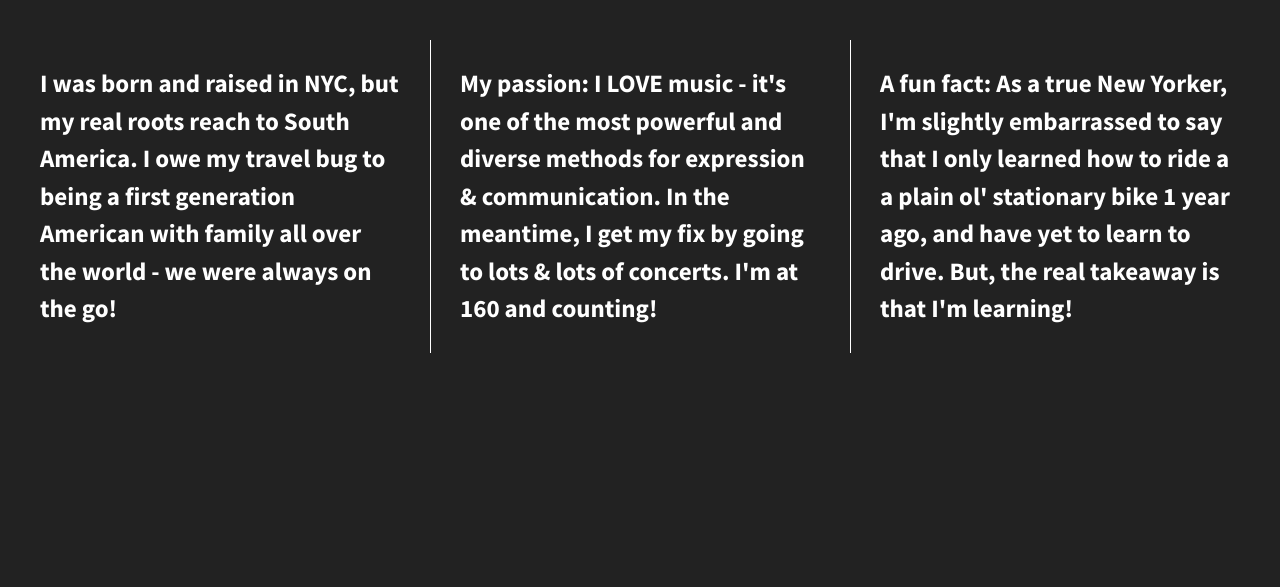
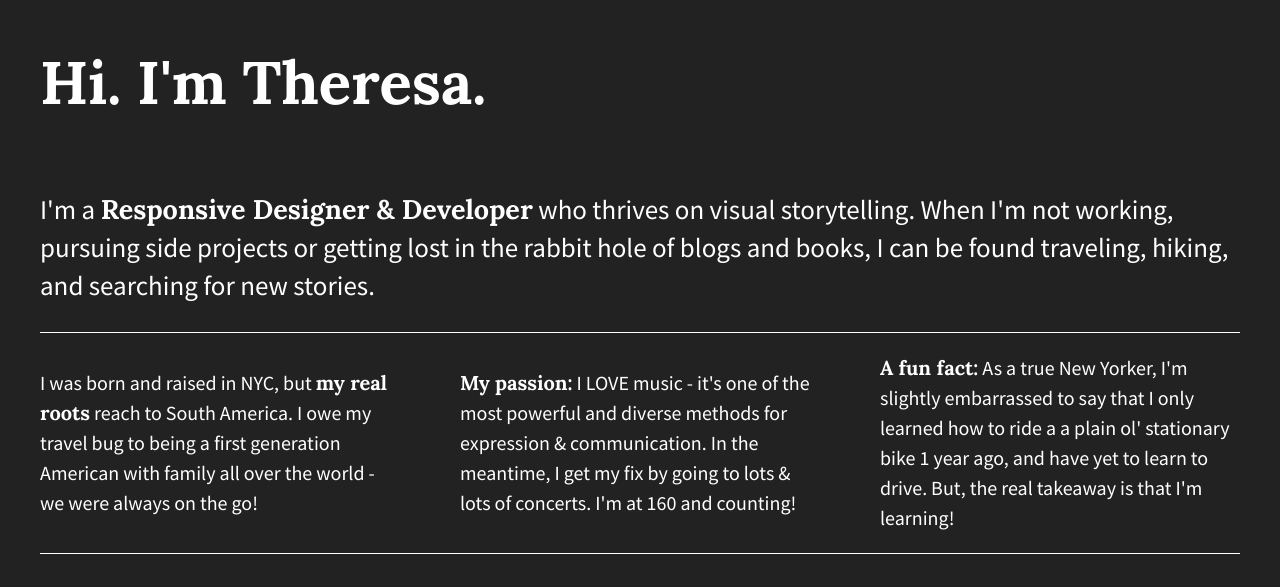
Before and after one commit to twie44/divs-flexbox-starter, a plain HTML site: page index.html in a window 1280 px wide. Drawn offline with nearby package versions, Linux system fonts and the light colour scheme.

Commit message:
added header, main section and footer

```diff
--- a/css/main.css
+++ b/css/main.css
@@ -97,50 +97,84 @@ textarea {
 
 
 html {
-  background-color: #fff;
+  background-color: #222;
   height: 100%;
   width: 100%;
 }
 
 body {
   font-family: 'Source Sans Pro', sans-serif;
-  padding: 2em;
+  padding: 0em 2em;
   font-size: 1.25em;
-  height: 100%;
-  background-color: #222222;
-  font-weight: 700;
+  color: #fff;
+  display: flex;
+  justify-content: center;
+
 }
 
-.wrapper {
-  /*add display:flex and set justify-content to space-between*/
-  background-color: #222222;
+.flex-container {
     display: flex;
     flex-flow: row wrap;
     justify-content: space-between;
-  align-items: center;
+    max-width: 1200px;
+}
+
+p span {
+    font-family: 'Lora', sans-serif;
+}
+
+header,
+footer {
+    width: 100%;
+    display: flex;
+    justify-content: flex-start;
+}
+
+header h1 {
+    font-family: "Lora", sans-serif;
+    font-size: 3em;
+}
+
+main {
+    width: 100%;
+    display: flex;
+    justify-content: center;
+    border-bottom: 1px solid #fff;
+}
+
+main p {
+    font-size: 1.35em;
+
 
 }
 
-.div-1, .div-2, .div-3 {
-  /*give the divs a width of 30%, add display:flex, set justify-content and align-items to center*/
-  color: #fff;
-  line-height: 1.5em;
-  font-size: 1.25em;
-  background-color: #222222;
-  height: 300px;
+.flex-items {
     display: flex;
-  width: 30%;
-  height: auto;
     justify-content: center;
     align-items: center;
+  line-height: 1.5em;
+  font-size: 1em;
+  border-bottom: 1px solid #555;
 
 }
-@media all and (min-width: 1200px;) {
-    .div-1, .div-2, .div-3 {
-        flex-basis: 30%;
+
+
+footer {
+    border-top: 1px solid #fff;
 }
 
+footer i {
+    padding: 30px 20px 0 0;
+
 }
+
+
+@media (min-width: 1200px) {
+    .flex-items {
+      flex-basis: 30%;
+      border-bottom: none;
+    }
+
 .div-1, .div-2 {
     border-right: 1px solid;
     border-color: #fff;
--- a/index.html
+++ b/index.html
@@ -20,17 +20,29 @@
         <!--[if lt IE 8]>
             <p class="browserupgrade">You are using an <strong>outdated</strong> browser. Please <a href="http://browsehappy.com/">upgrade your browser</a> to improve your experience.</p>
         <![endif]-->
-
-        <section class="wrapper">
-            <div class="div-1">
-                <p>I was born and raised in NYC, but my real roots reach to South America. I owe my travel bug to being a first generation American with family all over the world - we were always on the go!</p>
-            </div>
-            <div class="div-2">
-                <p>My passion: I LOVE music - it's one of the most powerful and diverse methods for expression & communication. In the meantime, I get my fix by going to lots & lots of concerts. I'm at 160 and counting!</p>
-            </div>
-            <div class="div-3">
-                <p>A fun fact: As a true New Yorker, I'm slightly embarrassed to say that I only learned how to ride a a plain ol' stationary bike 1 year ago, and have yet to learn to drive. But, the real takeaway is that I'm learning! </p>
-            </div>
+        <section class="flex-container">
+            <header>
+                    <h1>Hi. I'm Theresa.</h1>
+            </header>
+            <main>
+                <p>I'm a <span>Responsive Designer & Developer</span> who thrives on visual storytelling.
+                When I'm not working, pursuing side projects or getting lost in the rabbit hole
+                of blogs and books, I can be found traveling, hiking, and searching for new stories.</p>
+            </main>
+                <div id="div-1" class="flex-items">
+                        <p>I was born and raised in NYC, but <span>my real roots</span> reach to South America. I owe my travel bug to being a first generation American with family all over the world - we were always on the go!</p>
+                </div>
+                <div id="div-2" class="flex-items">
+                        <p><span>My passion:</span> I LOVE music - it's one of the most powerful and diverse methods for expression & communication. In the meantime, I get my fix by going to lots & lots of concerts. I'm at 160 and counting!</p>
+                </div>
+                <div id="div-3" class="flex-items">
+                    <p><span>A fun fact:</span> As a true New Yorker, I'm slightly embarrassed to say that I only learned how to ride a a plain ol' stationary bike 1 year ago, and have yet to learn to drive. But, the real takeaway is that I'm learning! </p>
+                </div>
+            <footer>
+                <i class="fab fa-twitter"></i>
+                <i class="fa-linkedin"></i>
+                <i class="fa-pinterest"></i>
+            </footer>
         </section>
 
         <script src="https://ajax.googleapis.com/ajax/libs/jquery/1.11.3/jquery.min.js"></script>
```
Lines whose indentation alone changed are shown as unchanged.
